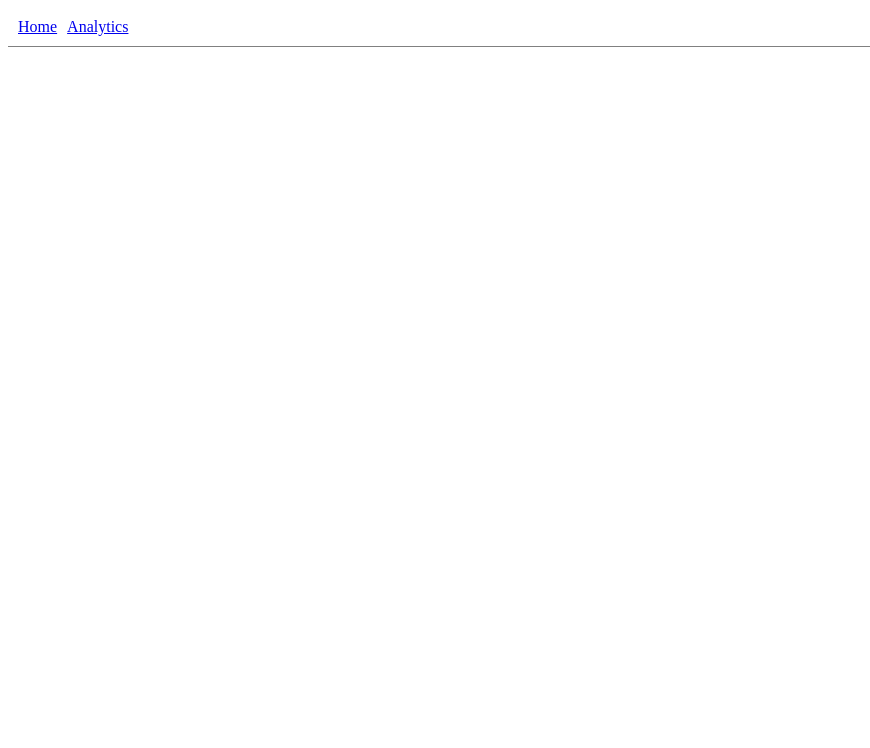
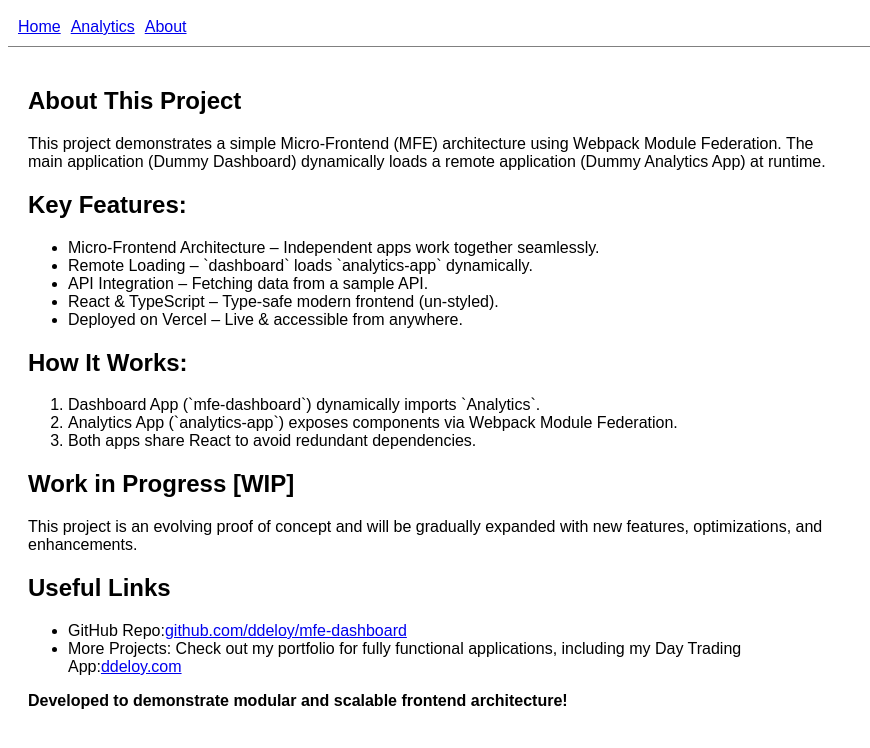
Before and after one commit to ddeloy/mfe-dashboard, a React app in the folder dashboard/: page /about in a window 1280 px wide. Before the commit this address had no page. Shown: the top 748 px of the page, without its empty margins (0-870 px from the left). Built offline with nearby package versions, Linux system fonts and the light colour scheme.

Commit message:
Add an about page and content to dashboards

```diff
--- a/dashboard/public/index.html
+++ b/dashboard/public/index.html
@@ -4,6 +4,11 @@
     <meta charset="UTF-8">
     <meta name="viewport" content="width=device-width, initial-scale=1.0">
     <title>MFE Dashboard</title>
+    <style>
+        body {
+            font-family: Arial, Helvetica, sans-serif;
+        }
+    </style>
 </head>
 <body>
 <div id="root"></div>
--- /dev/null
+++ b/dashboard/src/About.tsx
@@ -0,0 +1,55 @@
+import React from "react";
+
+const About = () => {
+    return (
+        <div style={{padding: "20px", maxWidth: "800px", margin: "0"}}>
+            <h2>About This Project</h2>
+            <p>
+                This project demonstrates a simple Micro-Frontend (MFE) architecture using Webpack Module Federation.
+                The main application (Dummy Dashboard) dynamically loads a remote application (Dummy Analytics App) at runtime.
+            </p>
+
+            <h2>Key Features:</h2>
+            <ul>
+                <li>Micro-Frontend Architecture – Independent apps work together seamlessly.</li>
+                <li>Remote Loading – `dashboard` loads `analytics-app` dynamically.</li>
+                <li>API Integration – Fetching data from a sample API.</li>
+                <li>React & TypeScript – Type-safe modern frontend (un-styled).</li>
+                <li>Deployed on Vercel – Live & accessible from anywhere.</li>
+            </ul>
+
+            <h2>How It Works:</h2>
+            <ol>
+                <li>Dashboard App (`mfe-dashboard`) dynamically imports `Analytics`.</li>
+                <li>Analytics App (`analytics-app`) exposes components via Webpack Module Federation.</li>
+                <li>Both apps share React to avoid redundant dependencies.</li>
+            </ol>
+
+            <h2>Work in Progress [WIP]</h2>
+            <p>
+                This project is an evolving proof of concept and will be gradually expanded with new features,
+                optimizations, and enhancements.
+            </p>
+
+            <h2>Useful Links</h2>
+            <ul>
+                <li>
+                    GitHub Repo:<a href="https://github.com/ddeloy/mfe-dashboard" target="_blank"
+                                          rel="noopener noreferrer">
+                    github.com/ddeloy/mfe-dashboard
+                </a>
+                </li>
+                <li>
+                    More Projects: Check out my portfolio for fully functional applications, including my Day Trading App:
+                    <a href="http://ddeloy.com" target="_blank" rel="noopener noreferrer">
+                        ddeloy.com
+                    </a>
+                </li>
+            </ul>
+
+            <p><strong>Developed to demonstrate modular and scalable frontend architecture!</strong></p>
+        </div>
+    );
+};
+
+export default About;
--- a/dashboard/src/Dashboard.tsx
+++ b/dashboard/src/Dashboard.tsx
@@ -1,15 +1,22 @@
 import React from "react";
+import { Link } from "react-router-dom"; // ✅ Ensure this is correctly used
 import { useGlobalContext } from "./state/GlobalContext";
 
 const Dashboard = () => {
     const { user, theme, toggleTheme } = useGlobalContext();
 
     return (
-        <div>
-            <h1>Dashboard</h1>
+        <div style={{padding: "20px", maxWidth: "800px", margin: "0"}}>
+            <h2>Main Dashboard</h2>
+            <p>
+                This project demonstrates a simple Micro-Frontend (MFE) architecture using Webpack Module Federation.
+                The 'Dummy' Main Dashboard is the entry point and dynamically loads a remote application ('Dummy' Analytics App") at
+                runtime.
+            </p>
             <p>Welcome, {user}!</p>
             <p>Current Theme: {theme}</p>
             <button onClick={toggleTheme}>Toggle Theme</button>
+
         </div>
     );
 };
--- a/dashboard/src/index.tsx
+++ b/dashboard/src/index.tsx
@@ -1,8 +1,9 @@
 import React, { Suspense } from "react";
 import ReactDOM from "react-dom/client";
 import { BrowserRouter, Routes, Route, Link } from "react-router-dom";
-import { GlobalProvider } from "./state/GlobalContext"; // Import Global Context
+import { GlobalProvider } from "./state/GlobalContext"; // ✅ Import Global Context
 import Dashboard from "./Dashboard";
+import About from "./About"; // ✅ Import About Page
 
 const AnalyticsApp = React.lazy(() => import("analyticsApp/Analytics"));
 
@@ -11,11 +12,13 @@ const Root = () => (
         <BrowserRouter>
             <nav style={{ padding: "10px", borderBottom: "1px solid gray" }}>
                 <Link to="/" style={{ marginRight: "10px" }}>Home</Link>
-                <Link to="/analytics">Analytics</Link>
+                <Link to="/analytics" style={{ marginRight: "10px" }}>Analytics</Link>
+                <Link to="/about">About</Link> {/* ✅ Add About Page Link */}
             </nav>
 
             <Routes>
                 <Route path="/" element={<Dashboard />} />
+                <Route path="/about" element={<About />} /> {/* ✅ Add About Page Route */}
                 <Route
                     path="/analytics"
                     element={
--- a/dashboard/webpack.config.js
+++ b/dashboard/webpack.config.js
@@ -25,7 +25,9 @@ module.exports = {
             name: "dashboard",
             filename: "remoteEntry.js",
             remotes: {
-                analyticsApp: "analyticsApp@https://mfe-dashboard-67hn.vercel.app/remoteEntry.js", // ✅ Use deployed Vercel instance
+              //  analyticsApp: "analyticsApp@http://localhost:3002/remoteEntry.js", // local dev
+              analyticsApp: "analyticsApp@https://mfe-dashboard-67hn.vercel.app/remoteEntry.js", // ✅ Use deployed Vercel instance
+
             },
             exposes: {
                 "./GlobalContext": "./src/state/GlobalContext.tsx",
```
Also changed, not shown: 1 other file (tests, documents, lock files or other folders).
